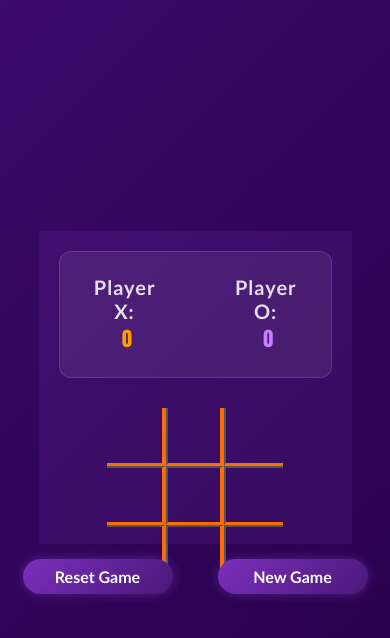
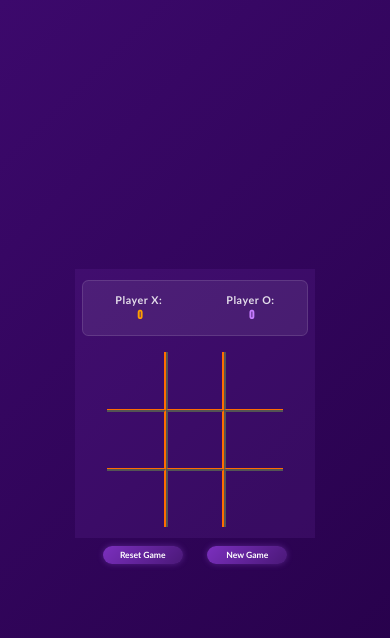
Before and after one commit to arfa-tayyabah/tic-tac-toe, a plain HTML site: page index.html in a window 390 px wide. Drawn offline with Linux system fonts and the light colour scheme.

Commit message:
fixed mobile display

```diff
--- a/style.css
+++ b/style.css
@@ -1,3 +1,7 @@
+html {
+    font-size: clamp(8px, 2.2vmin, 16px);
+}
+
 body {
     background: linear-gradient(135deg, #3C096C, #240046);
     min-height: 100vh;
@@ -10,11 +14,12 @@ body {
 }
 
 .game-container {
-    width: 70vmin;
-    height: 70vmin;
+    width: 92vmin;
+    max-width: 26.25rem;
+    height: fit-content;
     text-align: center;
     background: rgba(157, 78, 221, 0.1);
-    padding: 20px;
+    padding: 1.25rem 0.9rem;
 }
 
 .game-board {
@@ -35,10 +40,10 @@ body {
     align-items: center;
     justify-content: center;
     cursor: pointer;
-    font-size: 48px;
+    font-size: 3rem;
     font-weight: bold;
-    border-right: 4px solid rgba(255, 109, 0, 1);
-    border-bottom: 3px solid rgba(255, 109, 0, 1);
+    border-right: 0.25rem solid rgba(255, 109, 0, 1);
+    border-bottom: 0.19rem solid rgba(255, 109, 0, 1);
 }
 
 .box:nth-child(3n) { border-right: none; }
@@ -53,37 +58,37 @@ body {
 .score-board {
     display: flex;
     justify-content: center;
-    gap: 40px;
-    margin-bottom: 30px;
-    padding: 15px 20px;
+    gap: 2.5rem;
+    margin-bottom: 1.875rem;
+    padding: 0.9rem 1.25rem;
     background: rgba(255, 255, 255, 0.07);
-    border: 1px solid rgba(255, 255, 255, 0.12);
-    border-radius: 12px;
+    border: 0.0625rem solid rgba(255, 255, 255, 0.12);
+    border-radius: 0.75rem;
 }
 
 .player-x-score, .player-o-score {
-    font-size: 20px;
-    font-weight: 600;
-    letter-spacing: 1px;
-    padding: 8px 20px;
+    font-size: 1.25rem;
+    font-weight: 700;
+    letter-spacing: 0.0625rem;
+    padding: 0.5rem 1.25rem;
     color: rgba(255, 255, 255, 0.85);
 }
 
 #score-x {
-    font-size: 20px;
-    font-weight: 600;
-    letter-spacing: 1px;
-    margin-left: 10px;
-    padding: 0 5px;
+    font-size: 1.25rem;
+    font-weight: 700;
+    letter-spacing: 0.0625rem;
+    margin-left: 0.625rem;
+    padding: 0 0.3rem;
     color: #FF9E00;
 }
 
 #score-o {
-    font-size: 20px;
-    font-weight: 600;
-    letter-spacing: 1px;
-    margin-left: 10px;
-    padding: 0 5px;
+    font-size: 1.25rem;
+    font-weight: 700;
+    letter-spacing: 0.0625rem;
+    margin-left: 0.625rem;
+    padding: 0 0.3rem;
     color: #c77dff;
 }
 
@@ -91,29 +96,29 @@ body {
     display: flex;
     justify-content: center;
     align-items: center;
-    margin-top: 15px;
-    margin-bottom: 20px;
-    gap: 45px;
+    margin-top: 0.9rem;
+    margin-bottom: 1.25rem;
+    gap: 2.8rem;
     width: auto;
 }
 
 #play-btn, #reset-btn {
     background: linear-gradient(135deg, #7b2fbe, #4a1878);
-    box-shadow: 0 0 12px rgba(180, 100, 255, 0.3);
+    box-shadow: 0 0 0.75rem rgba(180, 100, 255, 0.3);
     color: white;
     border: none;
-    font-size: 16px;
+    font-size: 1rem;
     font-weight: bold;
-    border-radius: 30px;
+    border-radius: 1.875rem;
     cursor: pointer;
     transition: all 0.3s;
-    padding: 8px 25px;
-    width: 150px;
+    padding: 0.5rem 1.5rem;
+    width: 9.375rem;
 }
 
 #play-btn:hover, #reset-btn:hover {
     transform: scale(1.05);
-    box-shadow: 0 0 20px rgba(180, 100, 255, 0.5);
+    box-shadow: 0 0 1.25rem rgba(180, 100, 255, 0.5);
 }
 
 .win-message {
@@ -123,45 +128,49 @@ body {
     transform: translate(-50%, -50%);
     color: #fff;
     background: rgba(157, 78, 221, 0.2);
-    backdrop-filter: blur(12px);
-    border: 1px solid rgba(199, 125, 255, 0.3);
-    padding: 30px 50px;
-    border-radius: 15px;
-    font-size: 60px;
+    backdrop-filter: blur(0.75rem);
+    border: 0.0625rem solid rgba(199, 125, 255, 0.3);
+    padding: 1.875rem 3rem;
+    border-radius: 0.9rem;
+    font-size: 3.75rem;
     font-weight: bold;
     text-align: center;
-    text-shadow: 0 0 20px rgba(199, 125, 255, 0.8);
+    text-shadow: 0 0 1.25rem rgba(199, 125, 255, 0.8);
     display: none;
     white-space: nowrap;
+    width: 90vw;
+    max-width: 40rem;
+    box-sizing: border-box;
 }
 
 .x-sym {
     color: transparent;
-    -webkit-text-stroke: 3px #FF9E00;
-    text-shadow: 0 2px 0 #FF6D00, 0 4px 0 #7a5500;
-    filter: drop-shadow(0 0 6px rgba(255, 215, 0, 0.5));
+    -webkit-text-stroke: 0.19rem #FF9E00;
+    text-shadow: 0 0.125rem 0 #FF6D00, 0 0.25rem 0 #7a5500;
+    filter: drop-shadow(0 0 0.375rem rgba(255, 215, 0, 0.5));
 }
 
 .o-sym {
     color: transparent;
-    -webkit-text-stroke: 3px #c77dff;
-    text-shadow: 0 2px 0 #7b2fbe, 0 4px 0 #4a1878;
-    filter: drop-shadow(0 0 6px rgba(180, 100, 255, 0.5));
+    -webkit-text-stroke: 0.19rem #c77dff;
+    text-shadow: 0 0.125rem 0 #7b2fbe, 0 0.25rem 0 #4a1878;
+    filter: drop-shadow(0 0 0.375rem rgba(180, 100, 255, 0.5));
+}
 
-}
 .score-board, #play-btn, #reset-btn {
     font-family: 'Trebuchet MS', sans-serif;
 }
 
 .win-message, #score-x, #score-o {
     font-family: Impact, sans-serif;
-    letter-spacing: 5px;
+    letter-spacing: 0.3rem;
 }
+
 .box.win-cell {
     text-decoration: line-through;
-    text-decoration-thickness: 5px;
+    text-decoration-thickness: 0.3rem;
     text-decoration-color: #ee00ff;
-    -webkit-text-stroke: 2px #ee00ff;
+    -webkit-text-stroke: 0.125rem #ee00ff;
     color: transparent;
     position: relative;
 }
```
